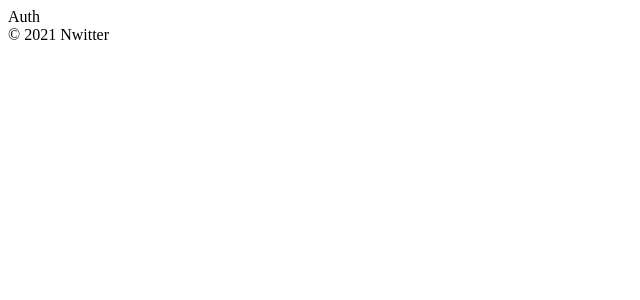
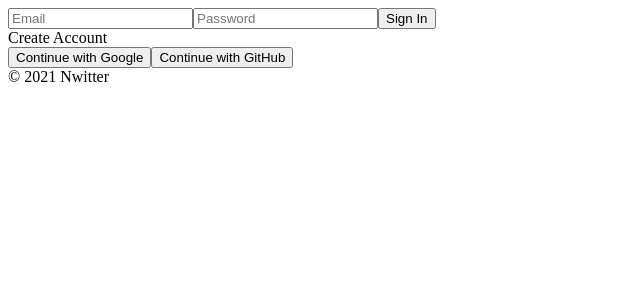
Before and after one commit to songks0922/nwitter, a React (Create React App) app: page / in a window 1280 px wide. Shown: the top 300 px of the page, without its empty margins (0-640 px from the left). Built offline with nearby package versions, Linux system fonts and the light colour scheme; no server answers.

Commit message:
feat: sign in, up 기능 구현 완료

```diff
--- a/src/components/App.js
+++ b/src/components/App.js
@@ -1,13 +1,25 @@
-import { useState } from 'react';
+import { useEffect, useState } from 'react';
 import AppRouter from 'components/Router';
 import { authService } from 'fbase';
+import { onAuthStateChanged } from 'firebase/auth';
 
 function App() {
-  console.log(authService.currentUser);
+  const [init, setInit] = useState(false);
   const [isLoggedIn, setIsLoggedIn] = useState(false);
+  const auth = authService;
+  useEffect(() => {
+    onAuthStateChanged(auth, (user) => {
+      if (user) {
+        setIsLoggedIn(true);
+      } else {
+        setIsLoggedIn(false);
+      }
+      setInit(true);
+    });
+  }, []);
   return (
     <>
-      <AppRouter isLoggedIn={isLoggedIn} />
+      {init ? <AppRouter isLoggedIn={isLoggedIn} /> : 'Intializing...'}
       <footer>&copy; {new Date().getFullYear()} Nwitter</footer>
     </>
   );
--- a/src/routes/Auth.js
+++ b/src/routes/Auth.js
@@ -1,3 +1,94 @@
-import React from 'react';
+import { authService } from 'fbase';
+import {
+  createUserWithEmailAndPassword,
+  signInWithEmailAndPassword,
+  GoogleAuthProvider,
+  GithubAuthProvider,
+  signInWithPopup,
+} from 'firebase/auth';
+import React, { useState } from 'react';
 
-export default () => <span>Auth</span>;
+export default function Auth() {
+  const [email, setEmail] = useState('');
+  const [password, setPassword] = useState('');
+  const [newAccount, setNewAccount] = useState(false);
+  const [error, setError] = useState('');
+  const onChange = (event) => {
+    const {
+      target: { name, value },
+    } = event;
+
+    if (name === 'email') {
+      setEmail(value);
+    } else if (name === 'password') {
+      setPassword(value);
+    }
+  };
+  // auth 초기화
+  const auth = authService;
+
+  const onSubmit = async (event) => {
+    event.preventDefault();
+    try {
+      if (newAccount) {
+        await createUserWithEmailAndPassword(auth, email, password);
+      } else {
+        await signInWithEmailAndPassword(auth, email, password);
+      }
+    } catch (error) {
+      setError(error.message);
+    }
+  };
+
+  const toggleAccount = () => setNewAccount((prev) => !prev);
+  const onSocialClick = async (event) => {
+    const {
+      target: { name },
+    } = event;
+    let provider;
+    if (name === 'google') {
+      provider = new GoogleAuthProvider();
+    } else if (name === 'github') {
+      provider = new GithubAuthProvider();
+    }
+    await signInWithPopup(auth, provider);
+  };
+  return (
+    <div>
+      <form onSubmit={onSubmit}>
+        <input
+          name="email"
+          type="text"
+          placeholder="Email"
+          required
+          value={email}
+          onChange={onChange}
+        />
+        <input
+          name="password"
+          type="password"
+          placeholder="Password"
+          required
+          value={password}
+          onChange={onChange}
+        />
+        <input
+          type="submit"
+          value={newAccount ? 'Create Account' : 'Sign In'}
+        />
+        {error}
+      </form>
+      <span onClick={toggleAccount}>
+        {newAccount ? 'Sign In' : 'Create Account'}
+      </span>
+      <div>
+        <button name="google" onClick={onSocialClick}>
+          Continue with Google
+        </button>
+        <button name="github" onClick={onSocialClick}>
+          Continue with GitHub
+        </button>
+      </div>
+    </div>
+  );
+}
```
